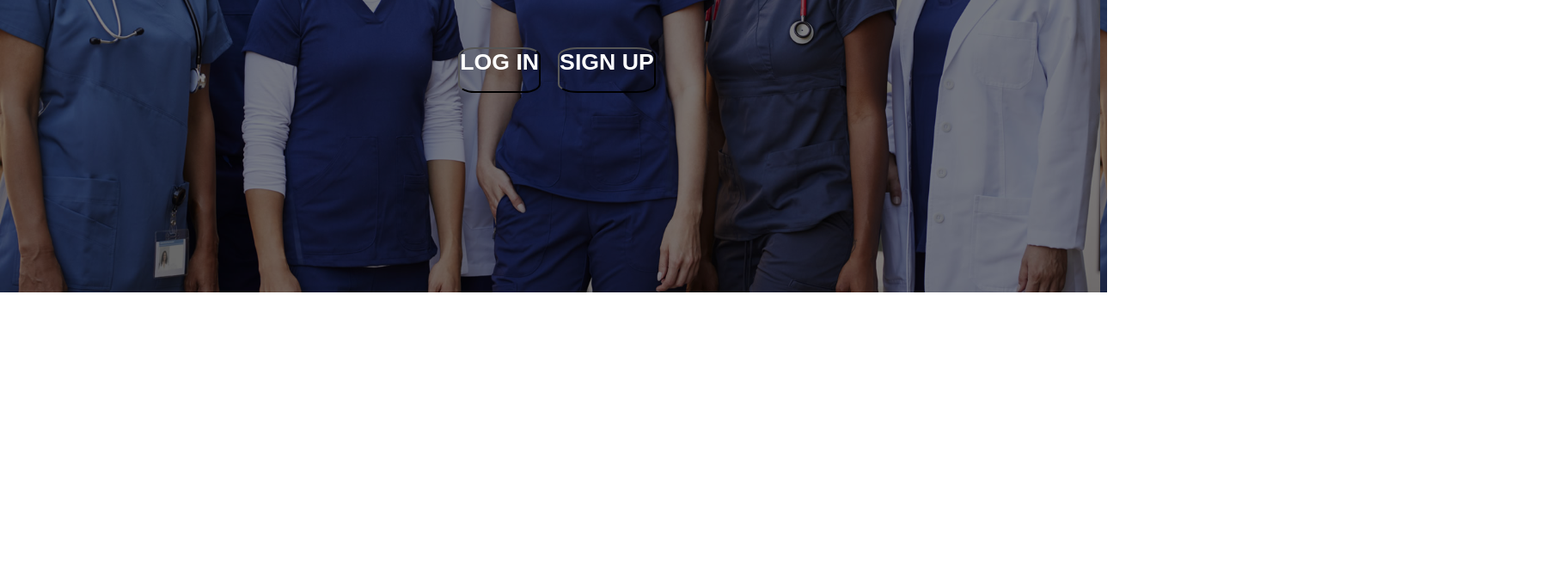
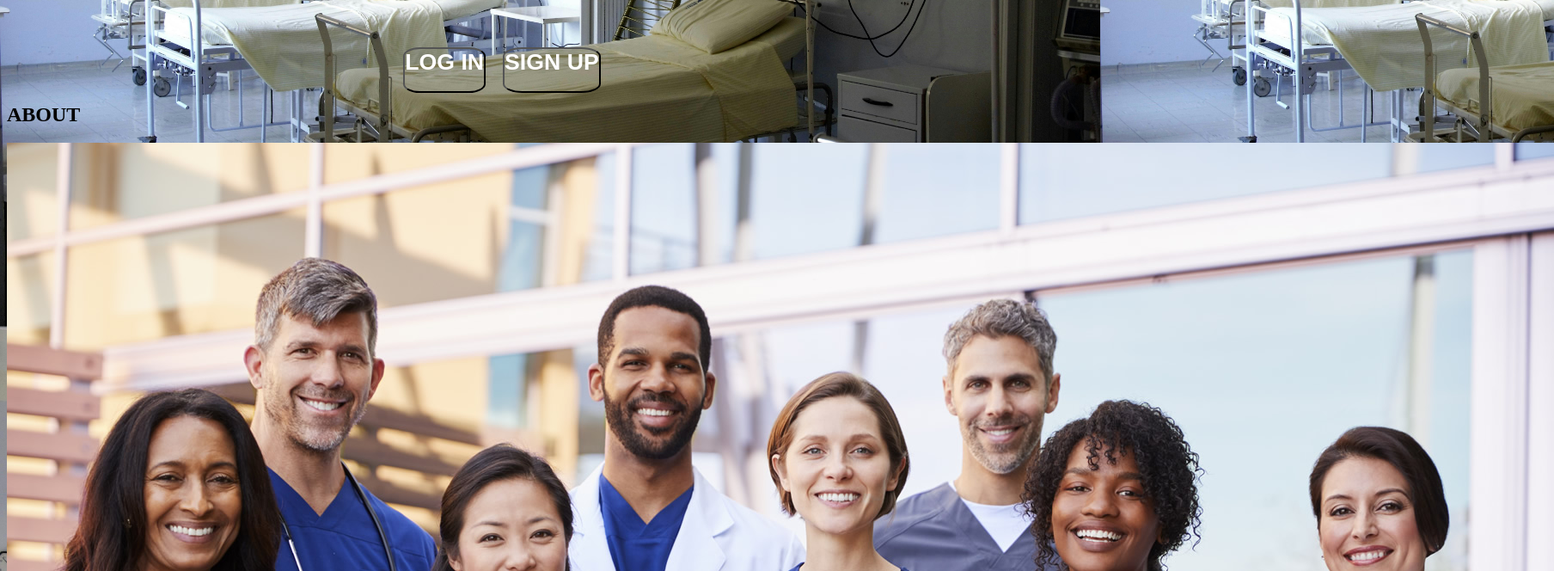
Before and after one commit to Manorkie25/Personal_Portfolio, a plain HTML site: page index.html in a window 1280 px wide. Shown: the part 468-1132 px from the top of the page at 86% size, 1808 px wide, since content can reach past the window. Before the commit the page ends 808 px from the top, so only its background shows below. Drawn offline with Linux system fonts and the light colour scheme.

Commit message:
New work

```diff
--- a/Styles/index.css
+++ b/Styles/index.css
@@ -4,8 +4,8 @@
 }
 
 body {
-    background-image: linear-gradient(rgba(0, 0, 0, 0.5), rgba(0, 0, 0, 0.5)), url(../Images/Group-of-smiling-doctors.jpg);
-    width: 100%;
+    background-image: url(../Images/Hp2.jpg);
+    width: 90%;
     height: 100vh;
     background-size: cover;
 }
@@ -90,3 +90,10 @@ a:hover {
     /* start with no shadow */
     transition: box-shadow 0.4s ease;
 }
+
+.image {
+    background-image: url(../Images/Group-of-smiling-doctors.jpg);
+    width: 90px;
+    background-size: contain;
+
+}
--- a/index.html
+++ b/index.html
@@ -47,6 +47,15 @@
      <a href=""><button><h1>LOG IN</h1></button></a>
      <a href=""><button><h1>SIGN UP</h1></button></a>
      </div>
+
+     <section class="new-section">
+        <div>
+            <h1>ABOUT</h1>
+        </div>
+        <div class="Image">
+            <img src="./Images/Group-of-smiling-doctors.jpg" alt="Smiling Doctors">
+        </div>
+     </section>
 </body>
 
 </html>
```
Also changed, not shown: Images/Hp2.jpg (added), Images/hospital-1802679_1280-1.jpg (deleted), Images/hp3.jpg (added).
